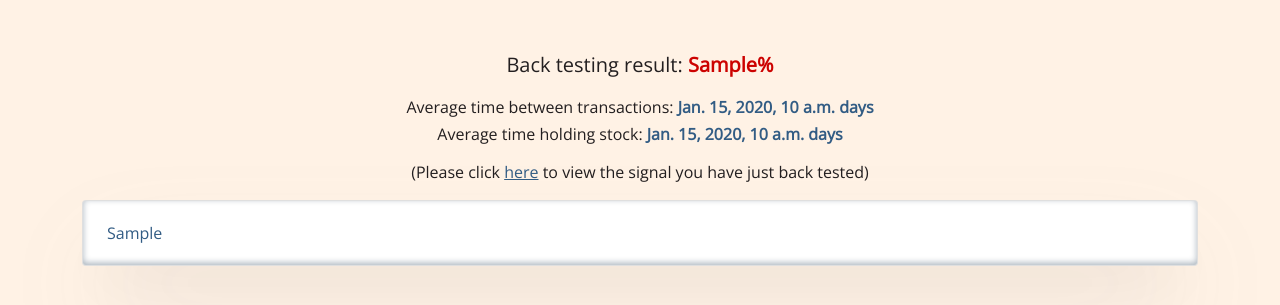
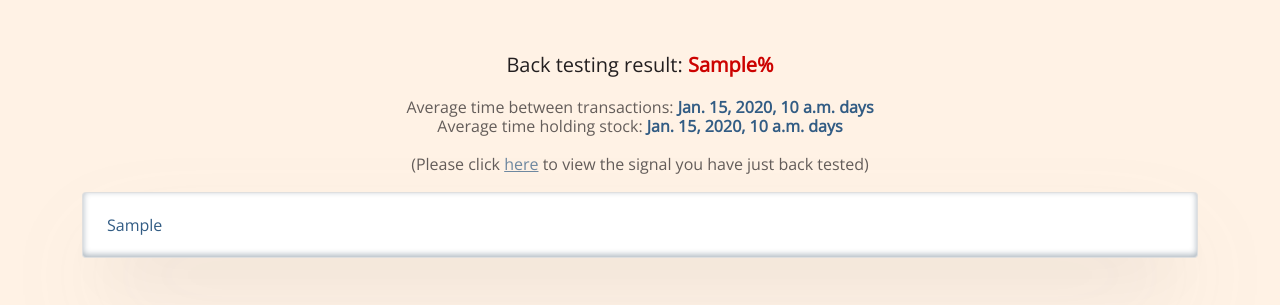
Before and after one commit to ahsamt/MyStockScreener, a Django app: template stock_screener/templates/stock_screener/backtester.html in a window 1280 px wide. Shown: the part 61-366 px from the top of the page. Run offline with Django 4.2, Linux system fonts and the light colour scheme; the template is opened without the code that fills it: most values are stand-ins (such as "Sample title", 1, 10 or a date in 2020); some libraries are stand-ins or nearby versions.

Commit message:
styling updated for backtesting info

```diff
--- a/stock_screener/static/stock_screener/styles.css
+++ b/stock_screener/static/stock_screener/styles.css
@@ -155,7 +155,10 @@ li > .nav-link {
 .ind_result{
   display: none;
 }
-
+.ind-backtest-info {
+  color: var(--blue-font-color);
+  margin-top: 5px;
+}
 .navbar {
   background-color: var(--blue-font-color);
 }
--- a/stock_screener/templates/stock_screener/backtester.html
+++ b/stock_screener/templates/stock_screener/backtester.html
@@ -142,11 +142,11 @@
                     </h3>
 
                     {%  if overallAverageTimeBetweenTransactions %}
-                        <h5 class="centre mb-2">Average time between transactions: <strong class="blue">{{ overallAverageTimeBetweenTransactions }} days</strong>    </h5>
+                        <h5 class="ind-backtest-info centre"><span class = "grey">Average time between transactions: </span><strong>{{ overallAverageTimeBetweenTransactions }} days</strong>    </h5>
                     {% endif %}
 
                     {%  if overallAverageTimeHoldingStock %}
-                        <h5 class="centre mb-2">Average time holding stock: <strong class="blue">{{ overallAverageTimeHoldingStock }} days</strong></h5>
+                        <h5 class="ind-backtest-info centre"><span class = "grey">Average time holding stock: </span><strong class="blue">{{ overallAverageTimeHoldingStock }} days</strong></h5>
                     {% endif %}
 
 
@@ -154,7 +154,7 @@
                         {% include "stock_screener/child_templates/save_signal_button.html" with signalSelected=signalSelected constructorAdded=constructorAdded newSignal=newSignal %}
                     </div>
 
-                    <p class="show_signal_section centre mt-3 mb-3">(Please click <a href="/" class="view_saved_signal">here</a> to view the signal you have just back tested)</p>
+                    <p class="show_signal_section centre mt-3 mb-3 grey">(Please click <a href="/" class="view_saved_signal">here</a> to view the signal you have just back tested)</p>
 
                     {% include "stock_screener/child_templates/saved_signal.html" with signalTable=signalTable %}
 
--- a/stock_screener/templates/stock_screener/child_templates/ind_backtest.html
+++ b/stock_screener/templates/stock_screener/child_templates/ind_backtest.html
@@ -1,16 +1,15 @@
-<div class="ind_result card mb-4" id="{{ item.ticker }}_card">
+<div class="ind_result card mt-4 mb-4" id="{{ item.ticker }}_card">
         <h4 class="card-title mt-3 ms-3 red" >{{ item.ticker }}</h4>
-            {% if item.1 %}
-            <h5 class="card-subtitle mt-3 ms-3 " >Number of transactions: {{ item.numTransactions }}</h5>
+            {% if item.numTransactions %}
+                <h5 class="ind-backtest-info ms-3"><span class = "grey">Number of transactions: </span><strong>{{ item.numTransactions }}</strong></h5>
             {%  endif %}
-            {% if item.2 %}
-            <h5 class="card-subtitle mt-3 ms-3 " >Average time between transactions: {{ item.averageTimeBetweenStockTransactions }} days</h5>
+            {% if item.averageTimeBetweenStockTransactions %}
+                <h5 class="ind-backtest-info ms-3"><span class = "grey">Average time between transactions: </span><strong>{{ item.averageTimeBetweenStockTransactions }} days</strong></h5>
             {% endif %}
-            {% if item.3 %}
-            <h5 class="card-subtitle mt-3 ms-3 " >Average time holding stock: {{ item.averageTimeHoldingStock }} days</h5>
+            {% if item.averageTimeHoldingStock %}
+                <h5 class="ind-backtest-info ms-3"><span class = "grey">Average time holding stock: </span><strong>{{ item.averageTimeHoldingStock }} days</strong></h5>
             {% endif %}
             <div class="card-body">
-
                 {{ item.indTable | safe }}
             </div>
         <button class="close_ind_outcome_button ms-3 mb-3">
```
